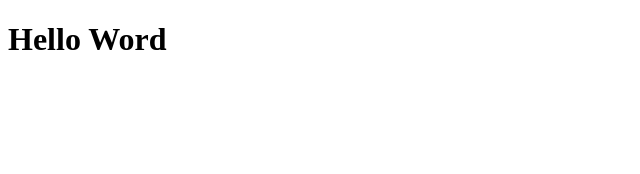
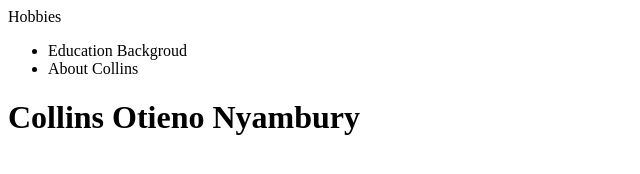
Before and after one commit to NyamburyCollins/my-personal-website, a plain HTML site: page index.html in a window 1280 px wide. Shown: the whole page, without its empty margins (0-640 px from the left). Drawn offline with Linux system fonts and the light colour scheme.

Commit message:
Add the modified and Added files

```diff
--- a/index.html
+++ b/index.html
@@ -4,8 +4,19 @@
     <meta charset="UTF-8">
     <meta name="viewport" content="width=device-width, initial-scale=1.0">
     <title>My Personal Website</title>
+    <link rel="stylesheet" href="style.css">
 </head>
 <body>
-    <h1>Hello Word</h1>
+    <header>
+        <div>Hobbies</div>
+        <nav>
+            <ul>
+                <li> <a href=""></a>Education Backgroud</li>
+                <li> <a href=""></a>About Collins</li>
+            </ul>
+        </nav>
+    </header>
+    <h1>Collins Otieno Nyambury</h1>
 </body>
 </html>
+<!-----sementic.html----->
```
